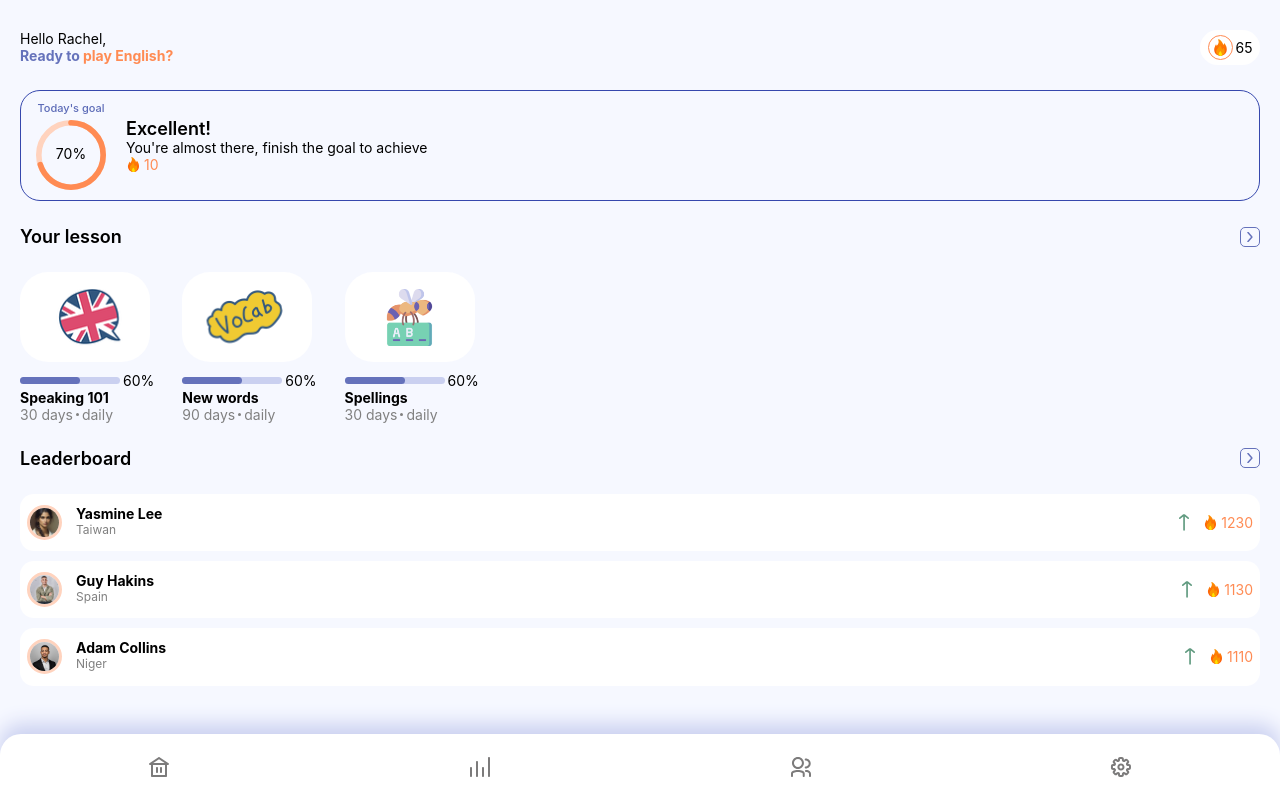
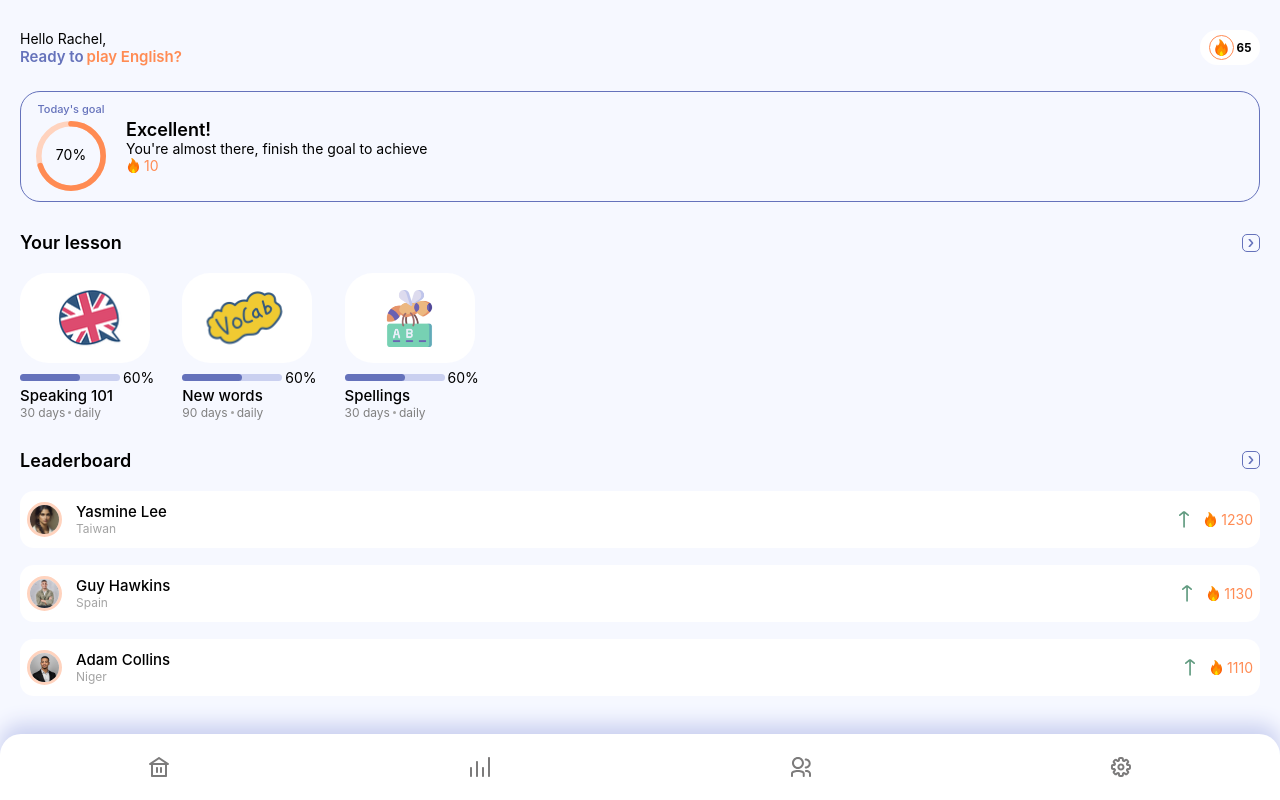
Before and after one commit to Maysummer/MP_FETT, a React (Create React App) app: page / in a window 1280 px wide. Built offline with nearby package versions, Linux system fonts and the light colour scheme.

Commit message:
perfect styling

```diff
--- a/src/pages/HomePage.jsx
+++ b/src/pages/HomePage.jsx
@@ -27,6 +27,7 @@ import {
   LeaderNameCountry,
   LeaderDetails,
   Leaders,
+  SubHeader,
 } from "./styles/HomePage";
 import fireIcon from "../assets/icons/fire.svg";
 import { CircularProgressbar, buildStyles } from "react-circular-progressbar";
@@ -53,7 +54,7 @@ const HomePage = ({ name }) => {
         </Intro>
         <ToggleContainer>
           <FireIcon src={fireIcon} alt="fire icon" />
-          <div>{streak}</div>
+          <small><b>{streak}</b></small>
         </ToggleContainer>
       </Header>
       <ProgressContainer>
@@ -65,7 +66,6 @@ const HomePage = ({ name }) => {
               text={`${percent}%`}
               styles={buildStyles({
                 textColor: "black",
-                textWeight: 700,
                 trailColor: "#FFD3BE",
                 pathColor: "#ff8b53",
               })}
@@ -97,7 +97,7 @@ const HomePage = ({ name }) => {
               </ProgressMainDiv>
               <span>{lesson.percentage}%</span>
             </ProgressPercent>
-            <b>{lesson.text}</b>
+            <SubHeader>{lesson.text}</SubHeader>
             <Frequency>
               <div>{lesson.frequency} days</div>
               <Dot></Dot>
@@ -116,7 +116,7 @@ const HomePage = ({ name }) => {
             <LeaderDetails>
               <LeaderImg src={leader.imgUrl} alt={leader.altImg} />
               <LeaderNameCountry>
-                <b>{leader.name}</b>
+                <SubHeader>{leader.name}</SubHeader>
                 <p>{leader.country}</p>
               </LeaderNameCountry>
             </LeaderDetails>
--- a/src/pages/constants.js
+++ b/src/pages/constants.js
@@ -49,7 +49,7 @@ export const leaders = [
     altImg: "Human portrait",
   },
   {
-    name: "Guy Hakins",
+    name: "Guy Hawkins",
     country: "Spain",
     imgUrl: guy,
     score: 1130,
--- a/src/pages/styles/Frequency.js
+++ b/src/pages/styles/Frequency.js
@@ -1,9 +1,11 @@
 import styled from "styled-components";
+import { colors } from "./General";
 
 export const Header = styled.div`
   display: flex;
   justify-content: space-between;
   margin-bottom: 1.7em;
+  align-items: center;
 `;
 
 export const Date = styled.div`
@@ -13,8 +15,7 @@ export const Date = styled.div`
 
 export const Day = styled.p`
   font-size: 12px;
-  font-weight: 400;
-  color: ${(props) => (props.$today ? "#ff8b53" : "black")};
+  color: ${(props) => (props.$today ? colors.darkOrange : "black")};
 `;
 
 const NumBackground = styled.div`
@@ -28,19 +29,19 @@ const NumBackground = styled.div`
 `;
 
 export const ImgWithBg = styled(NumBackground).attrs({ as: "img" })`
-  background-color: #6572bb;
+  background-color: ${colors.darkBlue};
 `;
 
 export const PWithBg = styled(NumBackground).attrs({ as: "p" })`
-  background-color: ${(props) => (props.$today ? "#ff8b53" : "white")};
-  color: ${(props) => (props.$today ? "white" : "#6572BB")};
+  background-color: ${(props) => (props.$today ? colors.darkOrange : "white")};
+  color: ${(props) => (props.$today ? "white" : colors.darkBlue)};
   font-weight: 500;
 `;
 
 export const Dot = styled.div`
   height: 4px;
   width: 4px;
-  background-color: #6572bb;
+  background-color: ${colors.darkBlue};
   border-radius: 50%;
 `;
 
@@ -69,7 +70,7 @@ export const SKillImgContainer = styled.div`
   display: flex;
   justify-content: center;
   align-items: center;
-  background-color: #6572bb;
+  background-color: ${colors.darkBlue};
   border-radius: 50%;
   width: 4.5em;
   height: 4.5em;
@@ -86,7 +87,7 @@ export const SkillName = styled.p`
 `;
 
 export const SkillPercent = styled.p`
-  color: gray;
+  color: ${colors.ash};
   margin-top: -7px;
 `;
 
@@ -94,8 +95,9 @@ export const Status = styled.p`
   font-weight: 500;
   padding: 0.2em 1em;
   border-radius: 2em;
-  border: 1px solid #ff8b53;
+  border: 1px solid ${colors.darkOrange};
   background-color: ${(props) =>
-    props.status === "Completed" ? "#ff8b53" : "white"};
-  color: ${(props) => (props.status === "Completed" ? "white" : "#ff8b53")};
+    props.status === "Completed" ? colors.darkOrange : "white"};
+  color: ${(props) =>
+    props.status === "Completed" ? "white" : colors.darkOrange};
 `;
--- a/src/pages/styles/General.js
+++ b/src/pages/styles/General.js
@@ -1,16 +1,24 @@
 import styled from "styled-components";
+
+export const colors = {
+  darkBlue: "#6572bb",
+  lightBlue: "#cad0f0",
+  darkOrange: "#ff8b53",
+  lightOrange: "#FFD3BE",
+  ash: "#a4a4a4"
+};
 
 export const Page = styled.div`
   padding: 30px 20px 0 20px;
 `;
 
 export const Arrow = styled.img`
-  border: 1px solid #6572bb;
+  border: 1.9px solid ${colors.darkBlue};
   border-radius: 5px;
   padding: 4px;
 `;
 
 export const HeaderText = styled.p`
-    font-size: large;
-    font-weight: 600;
-`
+  font-size: large;
+  font-weight: 600;
+`;
--- a/src/pages/styles/HomePage.js
+++ b/src/pages/styles/HomePage.js
@@ -1,4 +1,5 @@
 import styled from "styled-components";
+import { colors } from "./General";
 
 export const Header = styled.div`
   display: flex;
@@ -17,13 +18,15 @@ export const ReadyPlay = styled.div`
 `;
 
 export const Ready = styled.span`
-  color: #6572BB;
-  font-weight: 700;
+  color: ${colors.darkBlue};
+  font-weight: 600;
+  font-size: 15px;
 `;
 
 export const Play = styled.span`
-  color: #ff8b53;
-  font-weight: 700;
+  color: ${colors.darkOrange};
+  font-weight: 600;
+  font-size: 15px;
 `;
 
 export const ToggleContainer = styled.div`
@@ -39,7 +42,7 @@ export const ToggleContainer = styled.div`
 
 export const FireIcon = styled.img`
   height: 25px;
-  border: 1px solid #ff8b53;
+  border: 1px solid ${colors.darkOrange};
   border-radius: 50%;
   padding: 3px;
 `;
@@ -47,7 +50,7 @@ export const FireIcon = styled.img`
 export const ProgressContainer = styled.div`
   display: flex;
   align-items: center;
-  border: 1.7px solid #3648ad;
+  border: 1.9px solid ${colors.darkBlue};
   border-radius: 20px;
   padding: 10px 15px;
   gap: 20px;
@@ -62,7 +65,7 @@ export const TodaysGoal = styled.div`
 `;
 
 export const Goal = styled.p`
-  color: #5c6bb7;
+  color: ${colors.darkBlue};
   font-size: 11px;
   font-weight: 500;
 `;
@@ -84,14 +87,14 @@ export const StreakAdd = styled.div`
 `;
 
 export const FireNum = styled.p`
-  color: #ff8b53;
+  color: ${colors.darkOrange};
 `;
 
 export const SectionHeader = styled.div`
   display: flex;
   justify-content: space-between;
-  margin-top: 25px;
-  margin-bottom: 25px;
+  margin-top: 30px;
+  margin-bottom: 20px;
   align-items: center;
 `;
 
@@ -117,13 +120,13 @@ export const ContentBackground = styled.div`
   display: flex;
   justify-content: center;
   align-items: center;
-  margin-bottom: 0.7em;
 `;
 
 export const LessonBackground = styled(ContentBackground)`
   border-radius: 2em;
   height: 90px;
   width: 130px;
+  margin-bottom: 0.4em;
 `;
 
 export const ProgressPercent = styled.div`
@@ -135,15 +138,20 @@ export const ProgressPercent = styled.div`
 export const ProgressMainDiv = styled.div`
   height: 7px;
   width: 100px;
-  background-color: #cad0f0;
+  background-color: ${colors.lightBlue};
   border-radius: 12px;
 `;
 export const ProgressChildDiv = styled.div`
   height: 100%;
   width: 60%;
-  background-color: #6572bb;
+  background-color: ${colors.darkBlue};
   border-radius: 12px;
   text-align: left;
+`;
+
+export const SubHeader = styled.div`
+  font-size: 15px;
+  font-weight: 500;
 `;
 
 export const Frequency = styled.div`
@@ -151,12 +159,13 @@ export const Frequency = styled.div`
   align-items: center;
   gap: 3px;
   color: gray;
+  font-size: 12px;
 `;
 
 export const Dot = styled.div`
   height: 3px;
   width: 3px;
-  background-color: gray;
+  background-color: ${colors.ash};
   border-radius: 50%;
 `;
 
@@ -172,6 +181,7 @@ export const LeaderBackground = styled(ContentBackground)`
   justify-content: space-between;
   align-items: center;
   padding: 0.8em 0.5em;
+  margin-bottom: 1.2em;
 `;
 
 export const LeaderDetails = styled.div`
@@ -183,7 +193,7 @@ export const LeaderImg = styled.img`
   height: 35px;
   width: 35px;
   border-radius: 50%;
-  border: 3px solid #ffd3be;
+  border: 3px solid ${colors.lightOrange};
   object-fit: cover;
 `;
 
@@ -193,7 +203,7 @@ export const LeaderNameCountry = styled.div`
   gap: 5px;
 
   p {
-    color: gray;
+    color: ${colors.ash};
     margin-top: -5px;
     font-size: 12px;
   }
```
Also changed, not shown: src/assets/icons/leftArrow.svg, src/assets/icons/rightArrow.svg.
